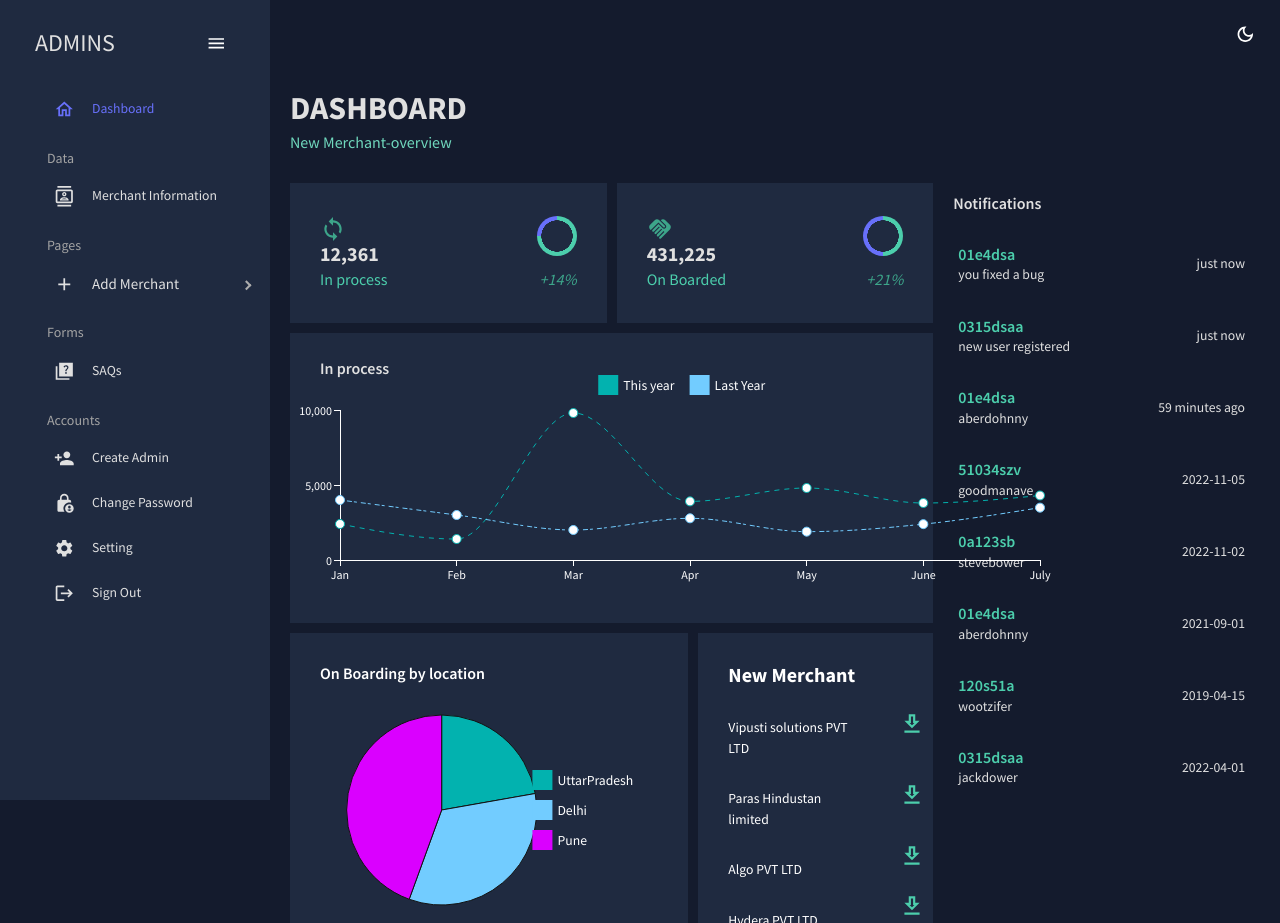
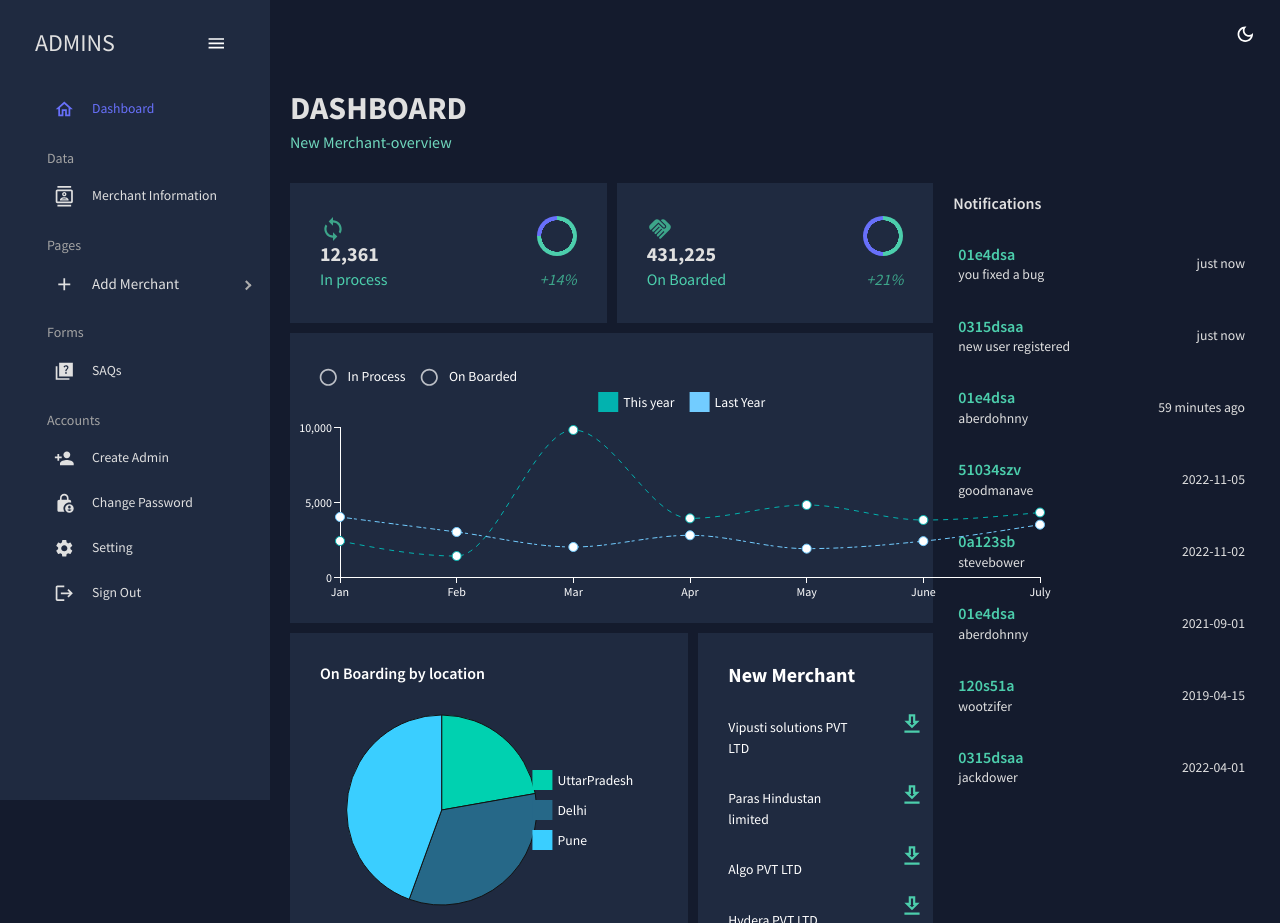
Before and after one commit to Kalashtyagi/HDFC, a React (Create React App) app: page /dashboard in a window 1280 px wide. Built offline with nearby package versions, Linux system fonts and the light colour scheme.

Commit message:
--sidebarContext --piechart color

```diff
--- a/src/components/PieChart.js
+++ b/src/components/PieChart.js
@@ -10,6 +10,7 @@ const data = [
 export default function PieActiveArc() {
   return (
     <PieChart
+      colors={["#00d1b0", "#266888", "#3aceff"]}
       series={[
         {
           data,
--- a/src/scenes/createAdmin/CreateAdmin.js
+++ b/src/scenes/createAdmin/CreateAdmin.js
@@ -128,8 +128,8 @@ const CreateAdmin = () => {
                 label="Admin Type"
                 onChange={handleChange}
               >
-                <MenuItem value={10}>Admin_SubAdmin</MenuItem>
-                <MenuItem value={20}>Admin_SuperAdmin</MenuItem>
+                <MenuItem value={10}>SubAdmin</MenuItem>
+                <MenuItem value={20}>SuperAdmin</MenuItem>
               </Select>
             </FormControl>
           </Box>
--- a/src/scenes/dashboard/index.jsx
+++ b/src/scenes/dashboard/index.jsx
@@ -20,6 +20,11 @@ import StatBox from "../../components/StatBox";
 import ProgressCircle from "../../components/ProgressCircle";
 import { newMerchant } from "../../data/mockData";
 import PieActiveArc from "../../components/PieChart";
+import Radio from "@mui/material/Radio";
+import RadioGroup from "@mui/material/RadioGroup";
+import FormControlLabel from "@mui/material/FormControlLabel";
+import FormControl from "@mui/material/FormControl";
+import FormLabel from "@mui/material/FormLabel";
 
 const Dashboard = () => {
   const theme = useTheme();
@@ -199,22 +204,24 @@ const Dashboard = () => {
             justifyContent="space-between"
             alignItems="center"
           >
-            <Box>
-              <Typography
-                variant="h5"
-                fontWeight="600"
-                color={colors.grey[100]}
+            <FormControl>
+              <RadioGroup
+                row
+                aria-labelledby="demo-row-radio-buttons-group-label"
+                name="row-radio-buttons-group"
               >
-                In process
-              </Typography>
-              {/* <Typography
-                variant="h3"
-                fontWeight="bold"
-                color={colors.greenAccent[500]}
-              >
-                $59,342.32
-              </Typography> */}
-            </Box>
+                <FormControlLabel
+                  value="inprocess"
+                  control={<Radio />}
+                  label="In Process"
+                />
+                <FormControlLabel
+                  value="onBoarded"
+                  control={<Radio />}
+                  label="On Boarded"
+                />
+              </RadioGroup>
+            </FormControl>
           </Box>
           <Box height="250px" m="-20px 0 0 0">
             <LineChart isDashboard={true} />
```
Also changed, not shown: src/scenes/global/SidebarContext.js (added, +14 -0 lines).
